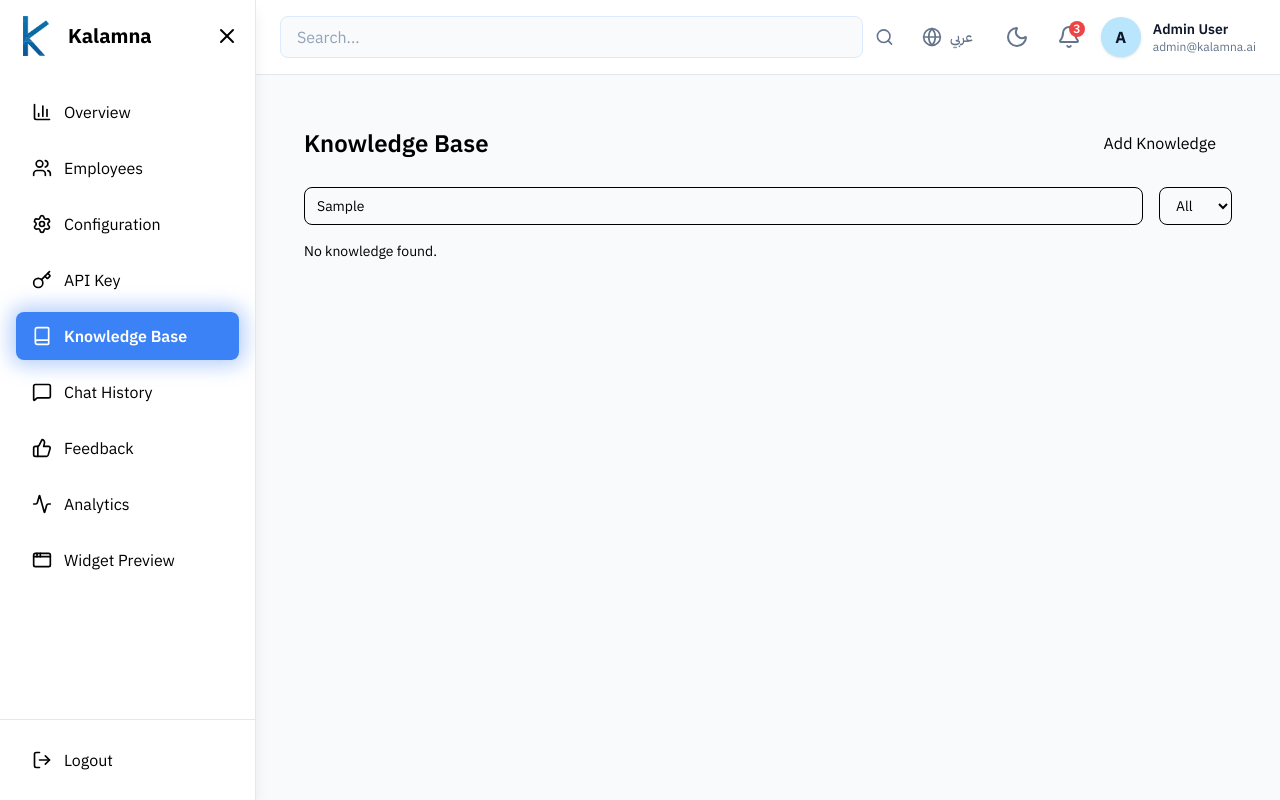
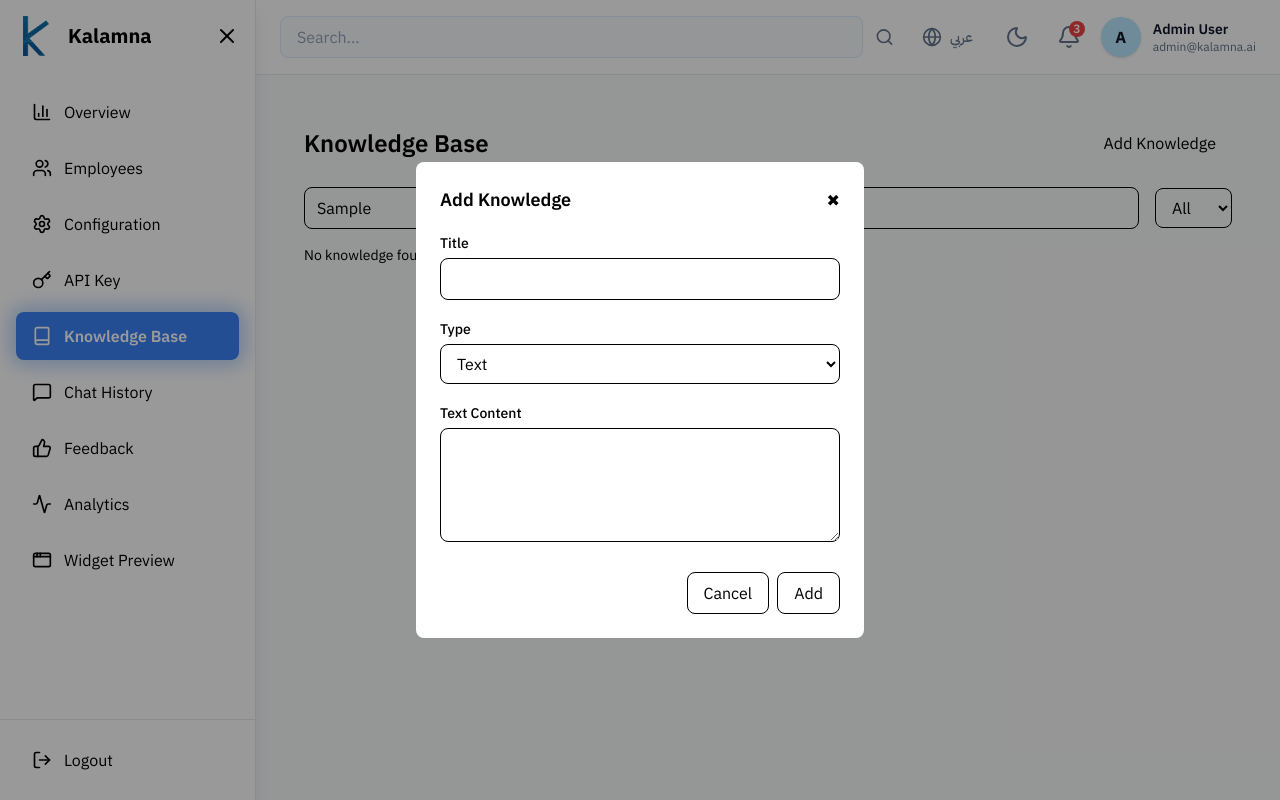
Before and after one commit to Kalamna/Kalamna-Dashboard, a React (Vite) app: page /knowledge-base in a window 1280 px wide. Both pictures are taken after typing "Sample" into the empty fields and a click on the button "Add Knowledge". Built offline with nearby package versions, Linux system fonts and the light colour scheme.

Commit message:
add knowledge modal for creating entries

```diff
--- a/src/components/knowledge-base/KnowledgeSection.tsx
+++ b/src/components/knowledge-base/KnowledgeSection.tsx
@@ -194,3 +194,152 @@ export const KnowledgeList: React.FC = () => {
       </div>
     </div>
   )};
+
+  interface KnowledgeModalProps {
+  isOpen: boolean;
+  onClose: () => void;
+}
+
+export const KnowledgeModal: React.FC<KnowledgeModalProps> = ({
+  isOpen,
+  onClose,
+}) => {
+  /* -----------------------------
+   * Local UI State
+   * ----------------------------- */
+  const [title, setTitle] = useState("");
+  const [type, setType] = useState<"text" | "file">("text");
+  const [content, setContent] = useState("");
+  const [file, setFile] = useState<File | null>(null);
+  const [error, setError] = useState("");
+
+  /* -----------------------------
+   * Validation (UI ONLY)
+   * ----------------------------- */
+  const handleSubmit = () => {
+    if (!title.trim()) {
+      setError("Title is required");
+      return;
+    }
+
+    if (type === "text" && !content.trim()) {
+      setError("Text content is required");
+      return;
+    }
+
+    if (type === "file" && !file) {
+      setError("File is required");
+      return;
+    }
+
+    // UI only — no logic yet
+    console.log("Add Knowledge");
+
+    // Reset + close
+    setTitle("");
+    setContent("");
+    setFile(null);
+    setError("");
+    onClose();
+  };
+
+  if (!isOpen) return null;
+
+  return (
+    <div className="fixed inset-0 bg-black/40 flex items-center justify-center z-50">
+      <div className="bg-white rounded-lg w-full max-w-md p-6 space-y-4">
+        {/* Header */}
+        <div className="flex justify-between items-center">
+          <h2 className="text-lg font-semibold">Add Knowledge</h2>
+          <button onClick={onClose}>✖</button>
+        </div>
+
+        {/* Error */}
+        {error && (
+          <p className="text-sm text-red-600">{error}</p>
+        )}
+
+        {/* Title */}
+        <div>
+          <label className="text-sm font-medium">Title</label>
+          <input
+            type="text"
+            value={title}
+            onChange={(e) => {
+              setTitle(e.target.value);
+              setError("");
+            }}
+            className="w-full mt-1 px-3 py-2 border rounded-lg"
+          />
+        </div>
+
+        {/* Type switch */}
+        <div>
+          <label className="text-sm font-medium">Type</label>
+          <select
+            value={type}
+            onChange={(e) => {
+              setType(e.target.value as "text" | "file");
+              setError("");
+            }}
+            className="w-full mt-1 px-3 py-2 border rounded-lg"
+          >
+            <option value="text">Text</option>
+            <option value="file">File</option>
+          </select>
+        </div>
+
+        {/* Conditional content */}
+        {type === "text" ? (
+          <div>
+            <label className="text-sm font-medium">Text Content</label>
+            <textarea
+              value={content}
+              onChange={(e) => {
+                setContent(e.target.value);
+                setError("");
+              }}
+              className="w-full mt-1 px-3 py-2 border rounded-lg"
+              rows={4}
+            />
+          </div>
+        ) : (
+          <div>
+            <label className="text-sm font-medium">Upload File</label>
+
+            <input
+              type="file"
+              onChange={(e) => {
+                setFile(e.target.files?.[0] || null);
+      setError("");
+    }}
+    className="w-full mt-1"
+  />
+
+  {file && (
+    <p className="text-sm text-muted-foreground mt-1">
+      Selected file: {file.name}
+    </p>
+  )}
+</div>
+        )}
+
+        {/* Actions */}
+        <div className="flex justify-end space-x-2 pt-2">
+          <button
+            onClick={onClose}
+            className="px-4 py-2 border rounded-lg"
+          >
+            Cancel
+          </button>
+          <button
+            onClick={handleSubmit}
+            className="px-4 py-2 border rounded-lg"
+          >
+            Add
+          </button>
+        </div>
+      </div>
+    </div>
+  );
+};
--- a/src/pages/knowledge-base/KnowledgeBasePage.tsx
+++ b/src/pages/knowledge-base/KnowledgeBasePage.tsx
@@ -1,9 +1,9 @@
-import { knowledgeMockData } from "../../components/knowledge-base/mockData";
-import type { KnowledgeEntry } from "../../components/knowledge-base/types";
-import { KnowledgeCard } from "../../components/knowledge-base/KnowledgeSection";
 import { KnowledgeList } from "../../components/knowledge-base/KnowledgeSection";
+import { KnowledgeModal } from "../../components/knowledge-base/KnowledgeSection";
+import { useState } from "react";
 
 export const KnowledgeBasePage = () => {
+  const [isModalOpen, setIsModalOpen] = useState(false);
   return (
     <div className="p-6 space-y-6">
     {/* Page header */}
@@ -13,16 +13,19 @@ export const KnowledgeBasePage = () => {
         Knowledge Base
       </h1>
       {/* Add Knowledge button */}
-      <button className="px-4 py-2 rounded-lg bg-primary text-black">
+      <button onClick={() => setIsModalOpen(true)} className="px-4 py-2 rounded-lg bg-primary text-black">
         Add Knowledge
       </button>
       </div>
-      {/* Page content placeholder */}
-      <div className="text-sm text-muted-foreground">
-        <div className="space-y-4">
+
+      {/* Knowledge list (cards + search + filter + pagination) */}
         <KnowledgeList/>
-        </div>
-      </div>
+
+        {/* Add Knowledge Modal */}
+        <KnowledgeModal
+          isOpen={isModalOpen}
+          onClose={() => setIsModalOpen(false)}
+        />
     </div>
     );
    };
```
